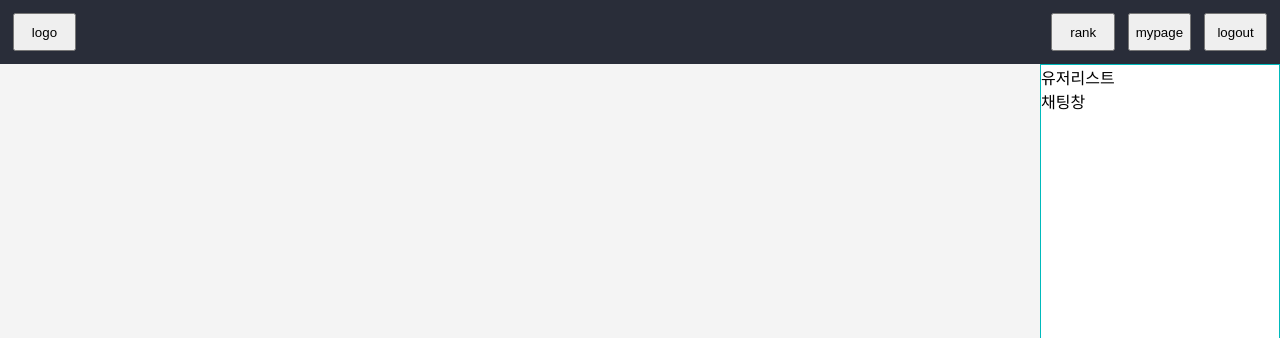
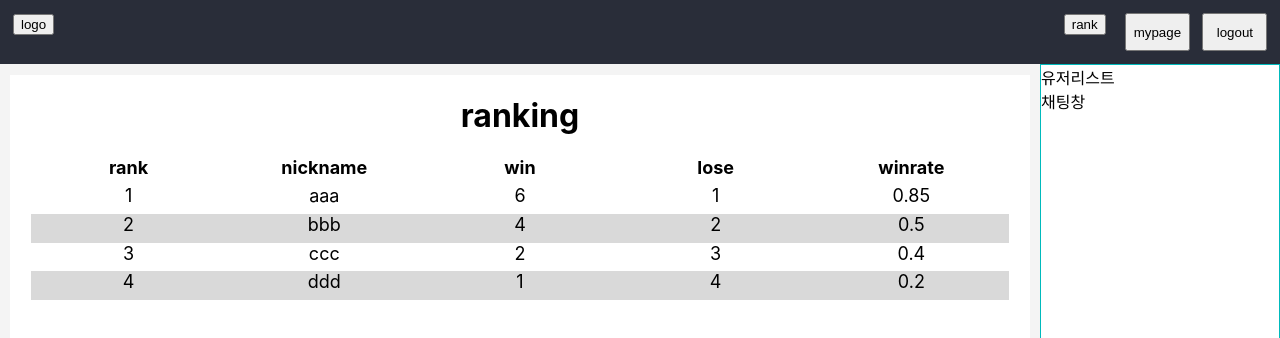
Before and after one commit to owel-dev/42-seoul, a React (Create React App) app in the folder front/client/: page /ranking in a window 1280 px wide. Shown: the top 338 px of the page. Built offline with nearby package versions, Linux system fonts and the light colour scheme.

Commit message:
[Feat - Front] 랭킹 페이지 작성 #7

```diff
--- a/front/client/package.json
+++ b/front/client/package.json
@@ -12,6 +12,7 @@
     "@types/react-dom": "^18.0.6",
     "react": "^18.2.0",
     "react-dom": "^18.2.0",
+    "react-router-dom": "^6.3.0",
     "react-scripts": "5.0.1",
     "typescript": "^4.7.4",
     "web-vitals": "^2.1.4"
--- a/front/client/src/Nav.css
+++ b/front/client/src/Nav.css
@@ -14,11 +14,17 @@
 #logo {
     object-fit: fill
 }
-.nav_menu {
+.link {
     flex : 1;
-
     margin-top: 1%;
     margin-bottom: 1%;
     margin-left: 0.5%;
     margin-right: 0.5%;
 }
+.nav_menu {
+    flex : 1;
+    margin-top: 1%;
+    margin-bottom: 1%;
+    margin-left: 0.5%;
+    margin-right: 0.5%;
+}
--- a/front/client/src/Nav.tsx
+++ b/front/client/src/Nav.tsx
@@ -1,12 +1,17 @@
+import { Link } from 'react-router-dom';
 import './Nav.css';
 
 function Nav(){
     return (
         <div>
             <header className="nav">
-            <button className='nav_menu'>logo</button>
+            <Link to="home" className='link'>
+                <button className='nav_menu'>logo</button>
+            </Link>
             <span className='nav_menu' id="blank"></span>
-            <button className='nav_menu'>rank</button>
+            <Link to="ranking" className='link'>
+                <button className='nav_menu'>rank</button>
+            </Link>
             <button className='nav_menu'>mypage</button>
             <button className='nav_menu'>logout</button>
         </header>
--- /dev/null
+++ b/front/client/src/Rank.css
@@ -0,0 +1,52 @@
+.rank {
+    background-color: #ffffff;
+    width : 100%;
+    height : 97%;
+
+    /* margin : 10px; */
+    margin-top: 2%;
+    margin-left: 1%;
+    margin-right: 1%;
+    margin-bottom: 2%;
+}
+
+h1{
+    text-align: center;
+}
+
+.rank-table {
+    margin-left : 2%;
+    margin-right : 2%;
+    overflow-y: scroll;
+    height : 80%;
+    font-size: large;
+
+}
+.rank-row {
+    background-color: #ffffff;
+    display: flex;
+    flex-direction: row;
+    height : 5%;
+
+}
+.rank-row-gray {
+    background-color: #D9D9D9;
+    display: flex;
+    flex-direction: row;
+    height : 5%;
+
+}
+.rank-row-title {
+    font-weight: bold;
+    display: flex;
+    flex-direction: row;
+    height : 5%;
+
+}
+
+.rank-cell{
+    flex : 1;
+    text-align: center;
+    height : 5%;
+
+}
--- /dev/null
+++ b/front/client/src/Rank.tsx
@@ -0,0 +1,69 @@
+import './Rank.css'
+
+const userList : {[k: string]: any} = [
+    {
+        nickName : "aaa",
+        wins : 6,
+        loses : 1,
+        winrate : 0.85
+    },
+    {
+        nickName : "bbb",
+        wins: 4,
+        loses : 2,
+        winrate : 0.5
+    },
+    {
+        nickName : "ccc",
+        wins: 2,
+        loses : 3,
+        winrate : 0.4
+    },
+    {
+        nickName : "ddd",
+        wins : 1,
+        loses : 4,
+        winrate : 0.2
+    }
+];
+
+
+
+function RankTable() {
+    userList.forEach((element : any, index : number) => {
+        element.rank = index + 1;
+    });
+    return (
+        <div className='rank-table'>
+            <RankRow rank='rank' nickName='nickname' wins='win' loses='lose' winrate='winrate' type='rank-row-title'></RankRow>
+            {userList.map((val: any, index: any) => {
+                if (index % 2 === 1)
+                    return (<RankRow rank={val.rank} nickName={val.nickName} wins={val.wins} loses={val.loses} winrate={val.winrate} type='rank-row-gray'></RankRow>)
+                else
+                    return (<RankRow rank={val.rank} nickName={val.nickName} wins={val.wins} loses={val.loses} winrate={val.winrate} type='rank-row'></RankRow>)
+            })}
+        </div>
+    )
+}
+
+function RankRow(props : any) {
+    return (
+        <div className={props.type}>
+            <span className='rank-cell'>{props.rank}</span>
+            <span className='rank-cell'>{props.nickName}</span>
+            <span className='rank-cell'>{props.wins}</span>
+            <span className='rank-cell'>{props.loses}</span>
+            <span className='rank-cell'>{props.winrate}</span>
+        </div>
+    )
+}
+
+function Rank() {
+    return (
+        <div className='rank'>
+            <h1>ranking</h1>
+            <RankTable></RankTable>
+        </div>
+    )
+}
+export default Rank;
--- a/front/client/src/index.tsx
+++ b/front/client/src/index.tsx
@@ -4,17 +4,24 @@ import './index.css';
 import Nav from './Nav';
 import Side from './Side';
 import Content from './Content';
+import Rank from './Rank';
 import reportWebVitals from './reportWebVitals';
+import { Route, Routes, BrowserRouter } from 'react-router-dom';
 
 const root = ReactDOM.createRoot(
   document.getElementById('root') as HTMLElement
 );
 root.render(
   <React.StrictMode>
-    <Nav></Nav>
-    <Side></Side>
-    <Content>
-    </Content>
+    <BrowserRouter>
+      <Nav></Nav>
+      <Side></Side>
+      <Content>
+        <Routes>
+          <Route path="ranking" element={<Rank></Rank>}></Route>
+        </Routes>
+      </Content>
+    </BrowserRouter>
   </React.StrictMode>
 );
 
```
Also changed, not shown: 1 other file (tests, documents, lock files or other folders).
